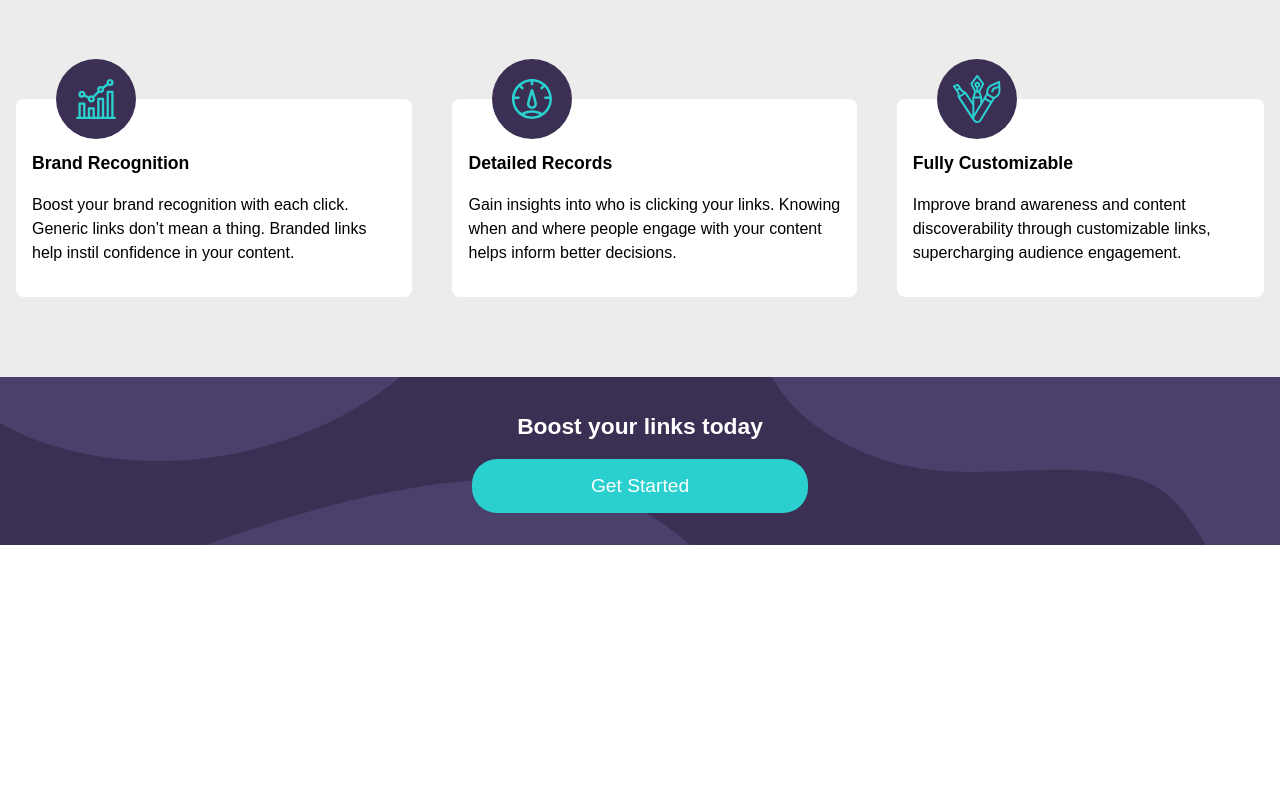
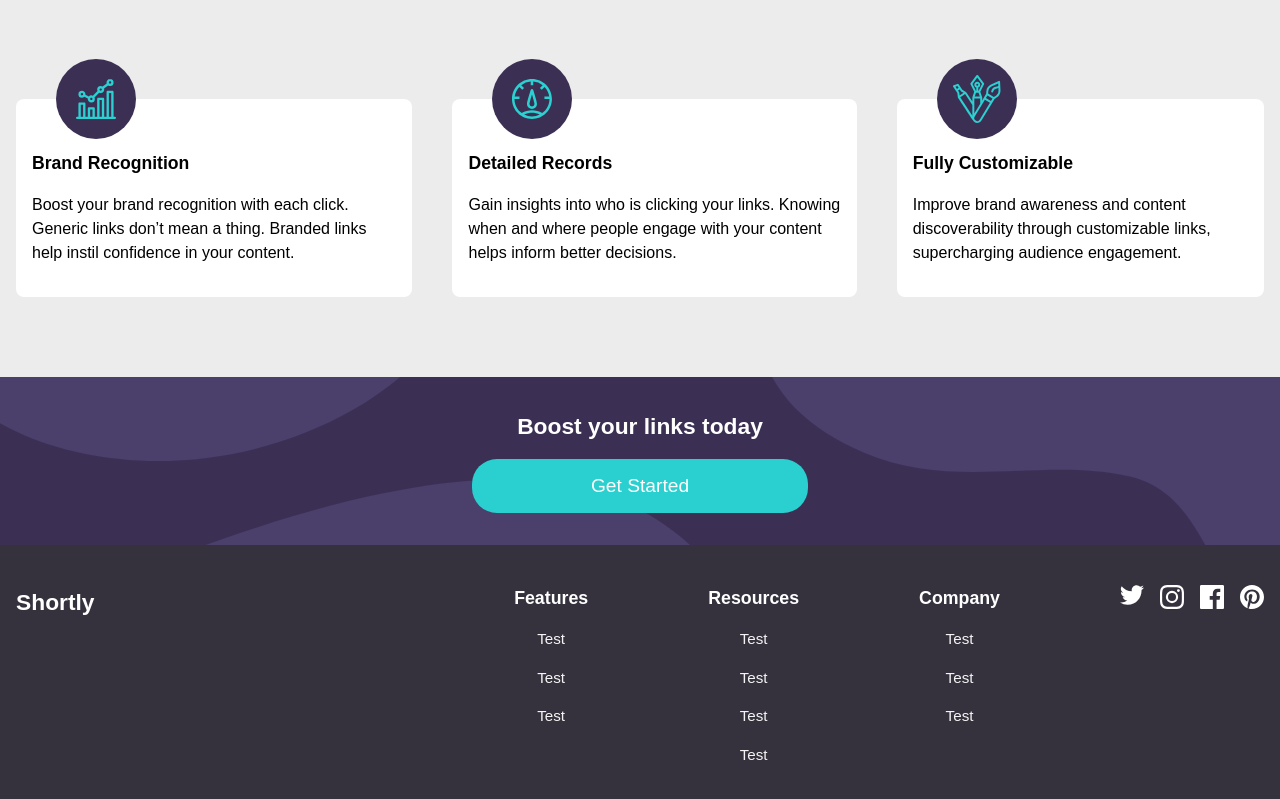
Before and after one commit to jzolotar/shorten-links, a React (Create React App) app: page / in a window 1280 px wide. Shown: the part 838-1637 px from the top of the page. Before the commit the page ends 1383 px from the top, so only its background shows below. Built offline with nearby package versions, Linux system fonts and the light colour scheme.

Commit message:
add footer

```diff
--- a/src/App.js
+++ b/src/App.js
@@ -1,3 +1,4 @@
+import Footer from './Components/Footer/Footer';
 import Hero from './Components/Hero/Hero';
 import Nav from './Components/Nav/Nav';
 import SectionBoost from './Components/SectionBoost/SectionBoost';
@@ -11,6 +12,7 @@ function App() {
       <Hero />
       <SectionShorten />
       <SectionBoost />
+      <Footer />
     </Provider>
   );
 }
--- /dev/null
+++ b/src/Components/Footer/Company/Company.js
@@ -0,0 +1,14 @@
+import { StyledCompany } from './Company.styled';
+
+const Company = () => {
+  return (
+    <StyledCompany>
+      <h3>Company</h3>
+      <a href='#'>Test</a>
+      <a href='#'>Test</a>
+      <a href='#'>Test</a>
+    </StyledCompany>
+  );
+};
+
+export default Company;
--- /dev/null
+++ b/src/Components/Footer/Company/Company.styled.js
@@ -0,0 +1,13 @@
+import styled from 'styled-components';
+
+export const StyledCompany = styled.article`
+  display: flex;
+  flex-direction: column;
+  justify-content: center;
+  align-items: center;
+  gap: 1rem;
+
+  a {
+    color: #f4f4f4;
+  }
+`;
--- /dev/null
+++ b/src/Components/Footer/Features/Features.js
@@ -0,0 +1,14 @@
+import { StyledFeatures } from './Features.styled';
+
+const Features = () => {
+  return (
+    <StyledFeatures>
+      <h3>Features</h3>
+      <a href='#'>Test</a>
+      <a href='#'>Test</a>
+      <a href='#'>Test</a>
+    </StyledFeatures>
+  );
+};
+
+export default Features;
--- /dev/null
+++ b/src/Components/Footer/Features/Features.styled.js
@@ -0,0 +1,13 @@
+import styled from 'styled-components';
+
+export const StyledFeatures = styled.article`
+  display: flex;
+  flex-direction: column;
+  justify-content: center;
+  align-items: center;
+  gap: 1rem;
+
+  a {
+    color: #f4f4f4;
+  }
+`;
--- /dev/null
+++ b/src/Components/Footer/Footer.js
@@ -0,0 +1,29 @@
+import Company from './Company/Company';
+import Features from './Features/Features';
+import Resources from './Resources/Resources';
+import Socials from './Socials/Socials';
+
+import {
+  FooterColumns,
+  StyledFooter,
+  Titlte,
+  Container,
+} from './Footer.styled';
+
+const Footer = () => {
+  return (
+    <StyledFooter>
+      <Container>
+        <Titlte>Shortly</Titlte>
+        <FooterColumns>
+          <Features />
+          <Resources />
+          <Company />
+          <Socials />
+        </FooterColumns>
+      </Container>
+    </StyledFooter>
+  );
+};
+
+export default Footer;
--- /dev/null
+++ b/src/Components/Footer/Footer.styled.js
@@ -0,0 +1,40 @@
+import styled from 'styled-components';
+
+export const StyledFooter = styled.footer`
+  background-color: ${({ theme }) => theme.colors.veryDarkBlue};
+  color: #fff;
+  width: 100%;
+`;
+
+export const FooterColumns = styled.div`
+  display: flex;
+  flex-direction: column;
+  align-items: center;
+  justify-content: center;
+  gap: 2.5rem;
+  @media (min-width: 52.5rem) {
+    flex-direction: row;
+    align-items: flex-start;
+    gap: 7.5rem;
+  }
+`;
+
+export const Titlte = styled.h2``;
+
+export const Container = styled.div`
+  width: 100%;
+  max-width: 1400px;
+  margin: 0 auto;
+  padding: 2.5rem 1rem;
+  display: flex;
+  flex-direction: column;
+  align-items: center;
+  gap: 2rem;
+  /* justify-content: space-between;
+  align-items: flex-start; */
+  @media (min-width: 52.5rem) {
+    flex-direction: row;
+    align-items: flex-start;
+    justify-content: space-between;
+  }
+`;
--- /dev/null
+++ b/src/Components/Footer/Resources/Resources.js
@@ -0,0 +1,15 @@
+import { StyledResources } from './Resurces.styled';
+
+const Resources = () => {
+  return (
+    <StyledResources>
+      <h3>Resources</h3>
+      <a href='#'>Test</a>
+      <a href='#'>Test</a>
+      <a href='#'>Test</a>
+      <a href='#'>Test</a>
+    </StyledResources>
+  );
+};
+
+export default Resources;
--- /dev/null
+++ b/src/Components/Footer/Resources/Resurces.styled.js
@@ -0,0 +1,14 @@
+import styled from 'styled-components';
+
+export const StyledResources = styled.article`
+  display: flex;
+  flex-direction: column;
+  justify-content: center;
+  align-items: center;
+  gap: 1rem;
+  text-align: center;
+
+  a {
+    color: #f4f4f4;
+  }
+`;
--- /dev/null
+++ b/src/Components/Footer/Socials/Socials.js
@@ -0,0 +1,19 @@
+import twitter from '../../../images/icon-twitter.svg';
+import instagram from '../../../images/icon-instagram.svg';
+import facebook from '../../../images/icon-facebook.svg';
+import pinterest from '../../../images/icon-pinterest.svg';
+import { Fragment } from 'react';
+import { StyledSocials } from './Socials.styled';
+
+const Socials = () => {
+  return (
+    <StyledSocials>
+      <img src={twitter} alt='' />
+      <img src={instagram} alt='' />
+      <img src={facebook} alt='' />
+      <img src={pinterest} alt='' />
+    </StyledSocials>
+  );
+};
+
+export default Socials;
--- /dev/null
+++ b/src/Components/Footer/Socials/Socials.styled.js
@@ -0,0 +1,8 @@
+import styled from 'styled-components';
+
+export const StyledSocials = styled.div`
+  display: flex;
+  justify-content: center;
+  align-items: flex-start;
+  gap: 1rem;
+`;
```
